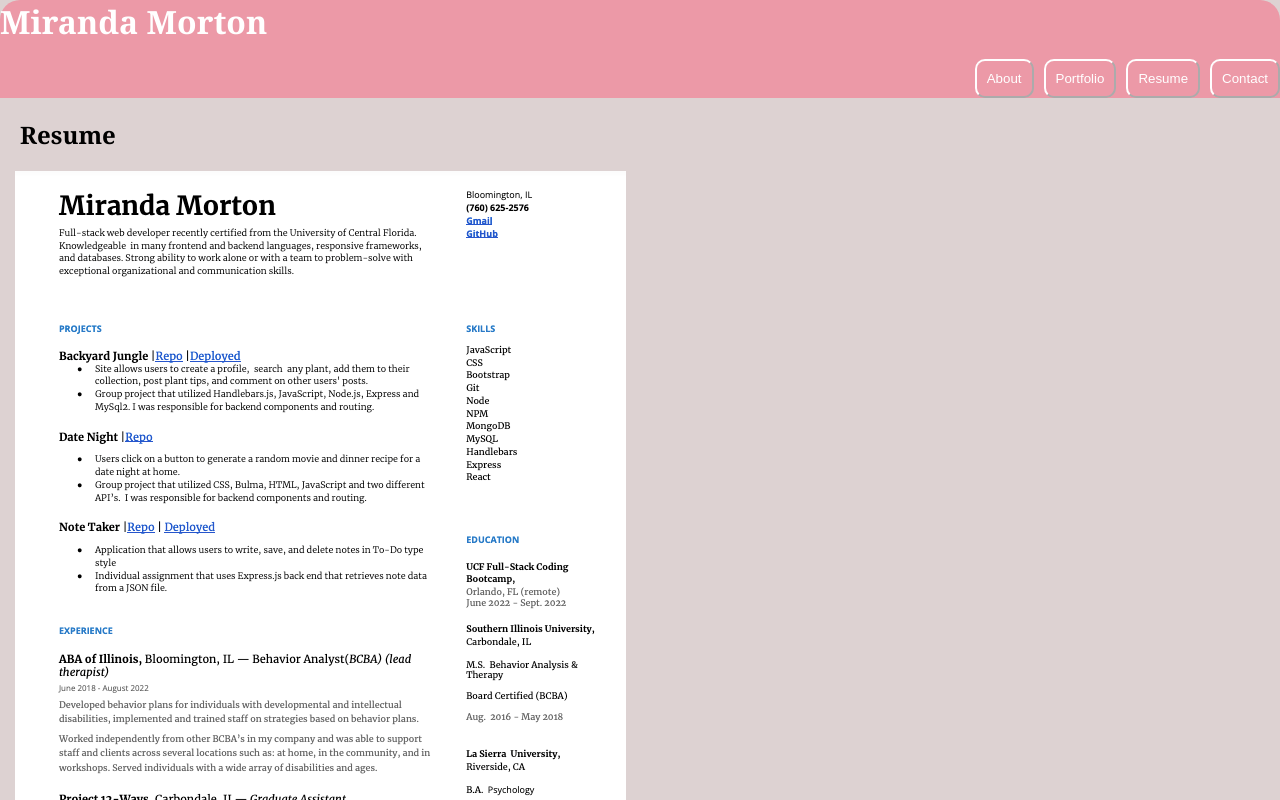
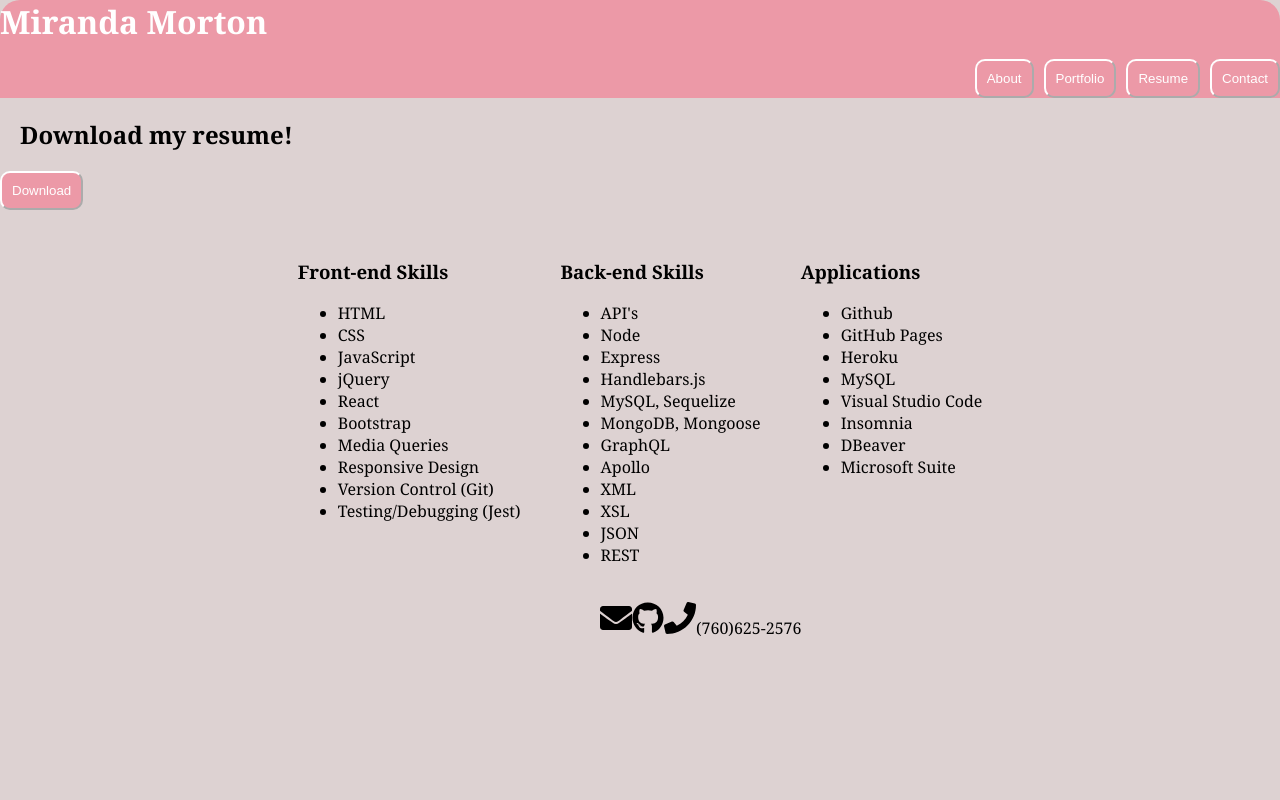
Before and after one commit to mirandamorton1/React-Portfolio, a React (Create React App) app in the folder my-app/: page / in a window 1280 px wide. Both pictures are taken after a click on the button "Resume". Shown: the top 800 px of the page. Built offline with nearby package versions, Linux system fonts and the light colour scheme.

Commit message:
download button working

```diff
--- a/my-app/src/index.css
+++ b/my-app/src/index.css
@@ -83,7 +83,7 @@ header ul li {
 .resume {
 	align-content: flex-end;
 	align-items: flex-start;
-	justify-content: right;
+	justify-content: center;
 	padding-top: 10px;
 }
 
@@ -139,7 +139,7 @@ header ul li {
 button {
 	background-color:rgb(236, 153, 167);
 	color: #FFFFFF;
-	float: right;
+	/* float: right; */
 	padding: 10px;
 	border-radius: 10px;
 	border-color: white;
--- a/my-app/src/pages/Resume.js
+++ b/my-app/src/pages/Resume.js
@@ -2,10 +2,18 @@ import React from 'react';
 // import { Document } from 'react-pdf';
 
 export default function Resume() {
+    const onDownload = () => {
+        const press = document.createElement('a');
+        press.download = `resume.pdf`;
+        press.href = '../../public/resume.pdf';
+        press.click();
+    }
   return (
     <section className="containerresume">
-    <h2 className="mAll">Resume</h2>
-    <div className="mLeftRight"> <img className="resumepic" src={require(`../styles/images/resume.jpg`)} alt="Resume" /> </div>
+    <h2 className="mAll">Download my resume!</h2>
+    <button className="btn" title="Resume" onClick={onDownload}>
+        Download
+    </button>
     <div className="resume">
         <div className="res">
             <h3>Front-end Skills</h3>
```
